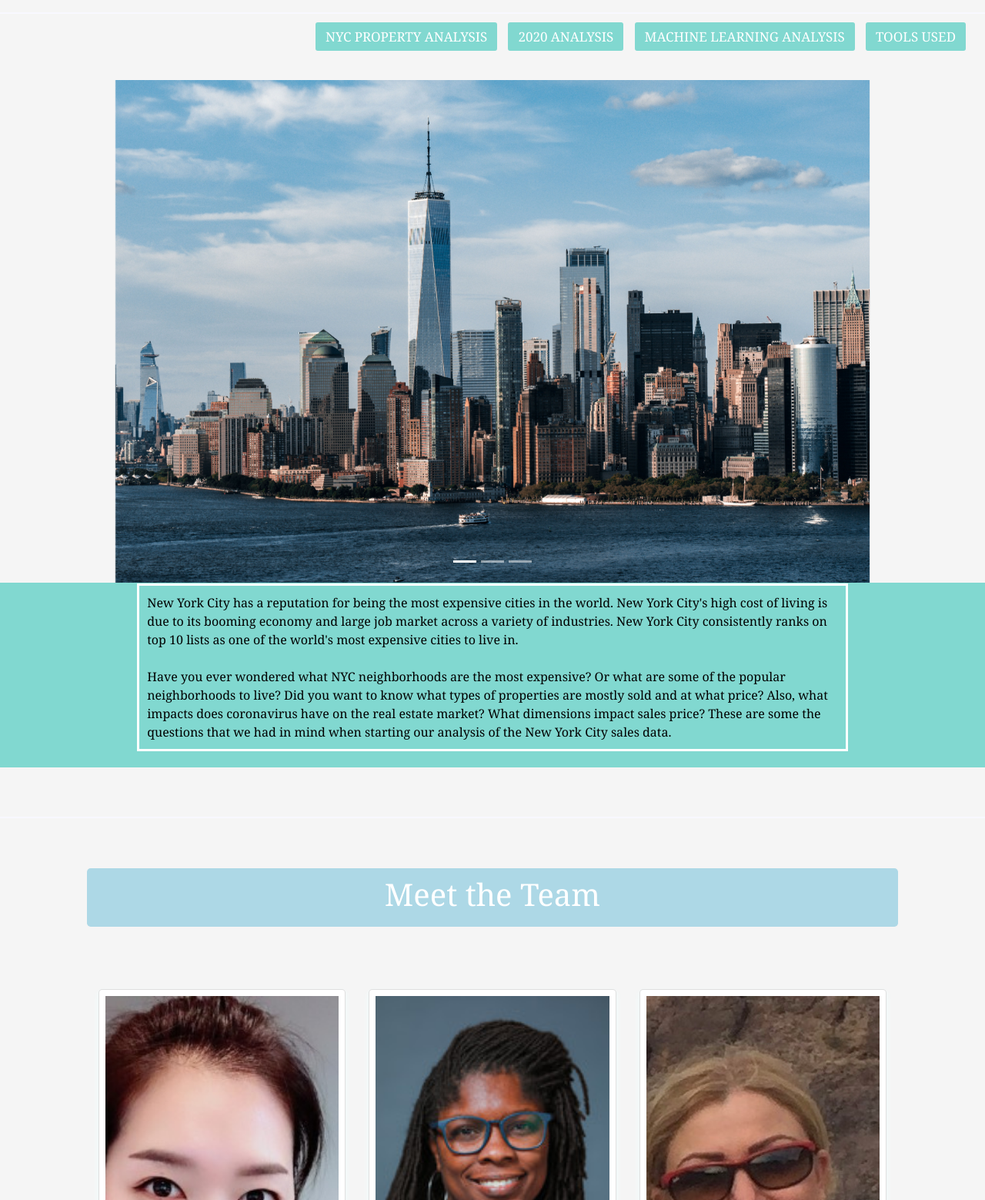
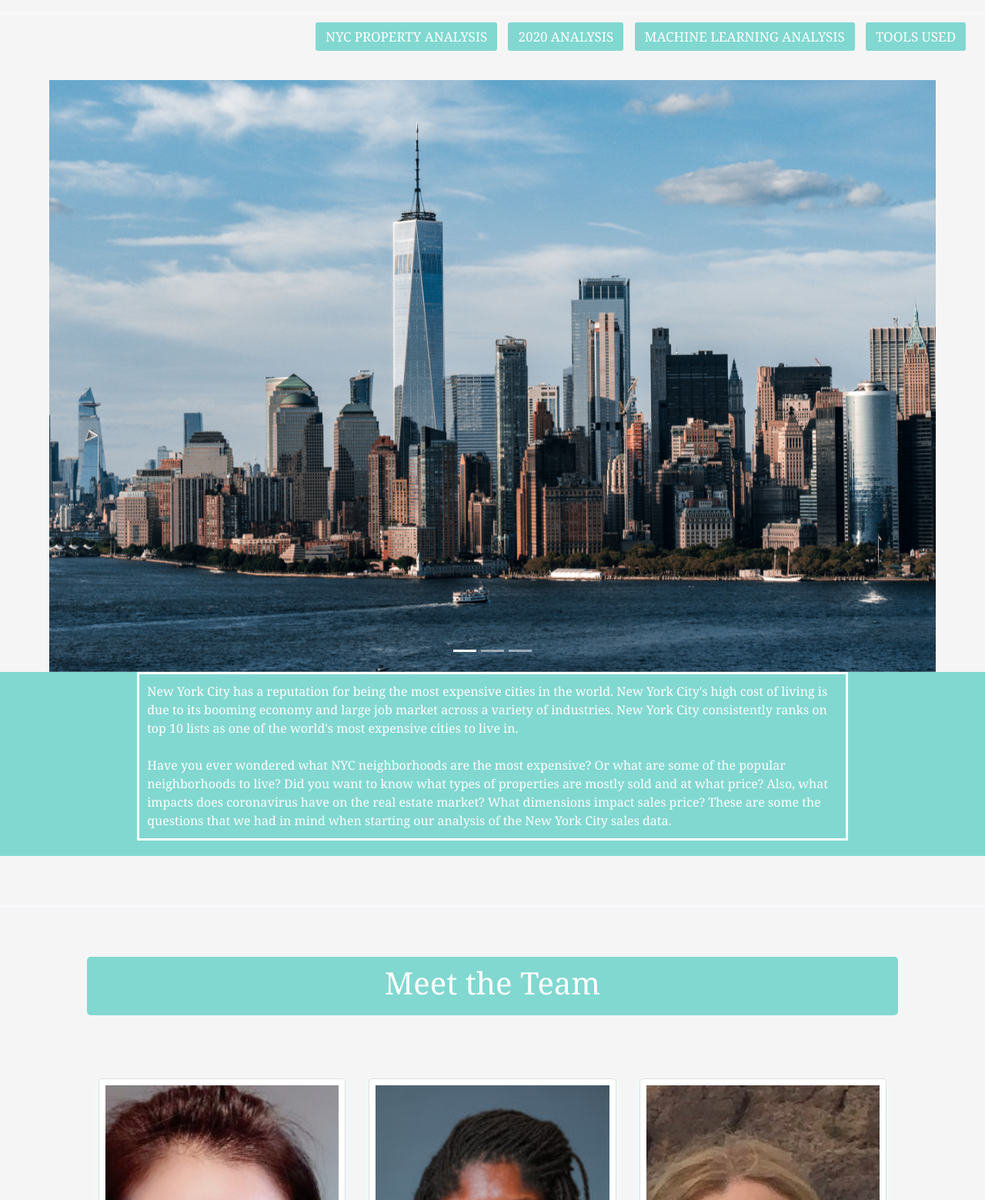
Before and after one commit to fmkaramloo/NYC-Property-Sales, a Flask app: page / in a window 1280 px wide. Shown: the part 80-1639 px from the top of the page at 77% size. Run offline with Flask 2, Linux system fonts and the light colour scheme; some libraries are stand-ins or nearby versions.

Commit message:
make it better

```diff
--- a/static/style.css
+++ b/static/style.css
@@ -20,7 +20,7 @@ body{
 }
 
 .jumbotron{
-  background-color:  lightblue;
+  background-color:  #81D8D0;
   color: white;
   text-align: center;
   padding: 1%;
@@ -30,6 +30,7 @@ p.one {
   border-style: solid;
   border-color: white;
   padding: 1% 1%;
+  color: white;
 }
 
 h1.display-4{
@@ -146,9 +147,9 @@ a.active, a:hover{
 
 /* Carousel Alteration */
 .carousel-inner img {
-  width: 85%;
-  height: 85%;
-  display: block;
+  width: 100%;
+  height: 100%;
+  /* display: block; */
   margin-left: auto;
   margin-right: auto;
 }
```
